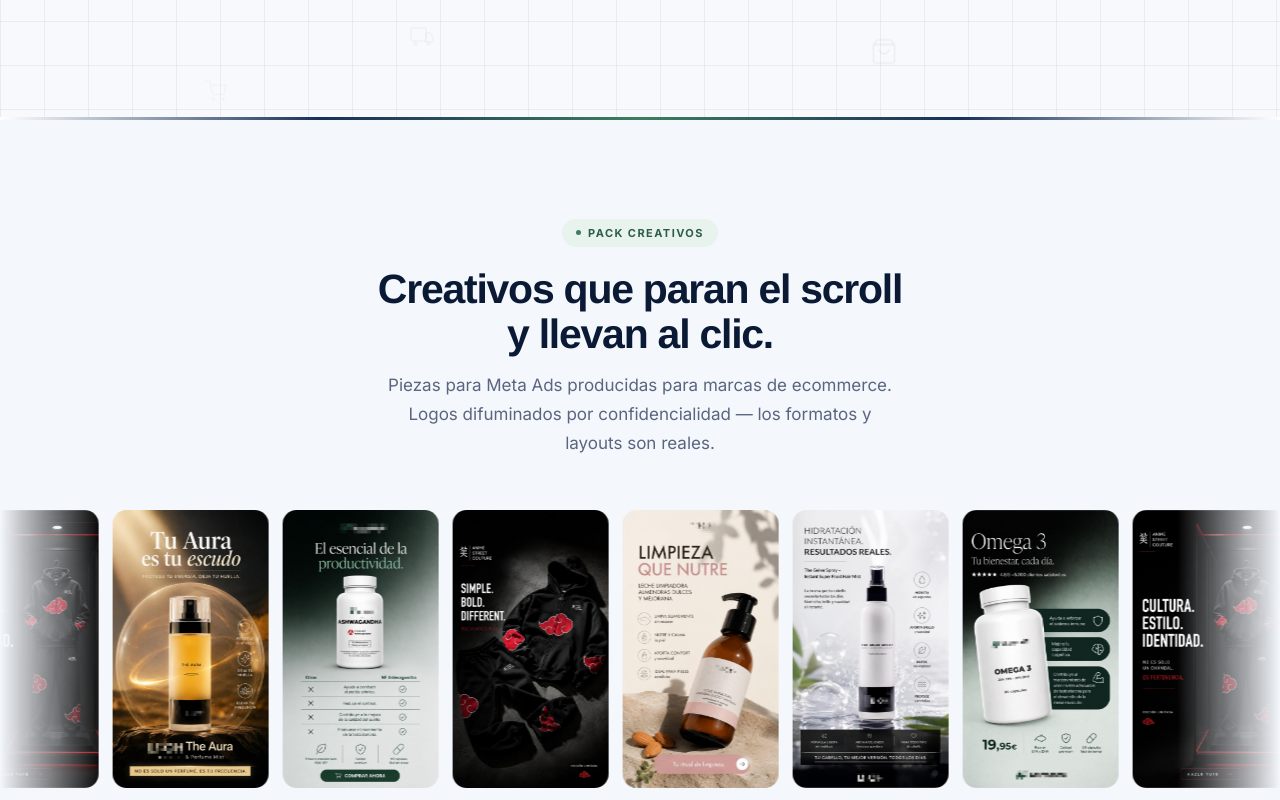
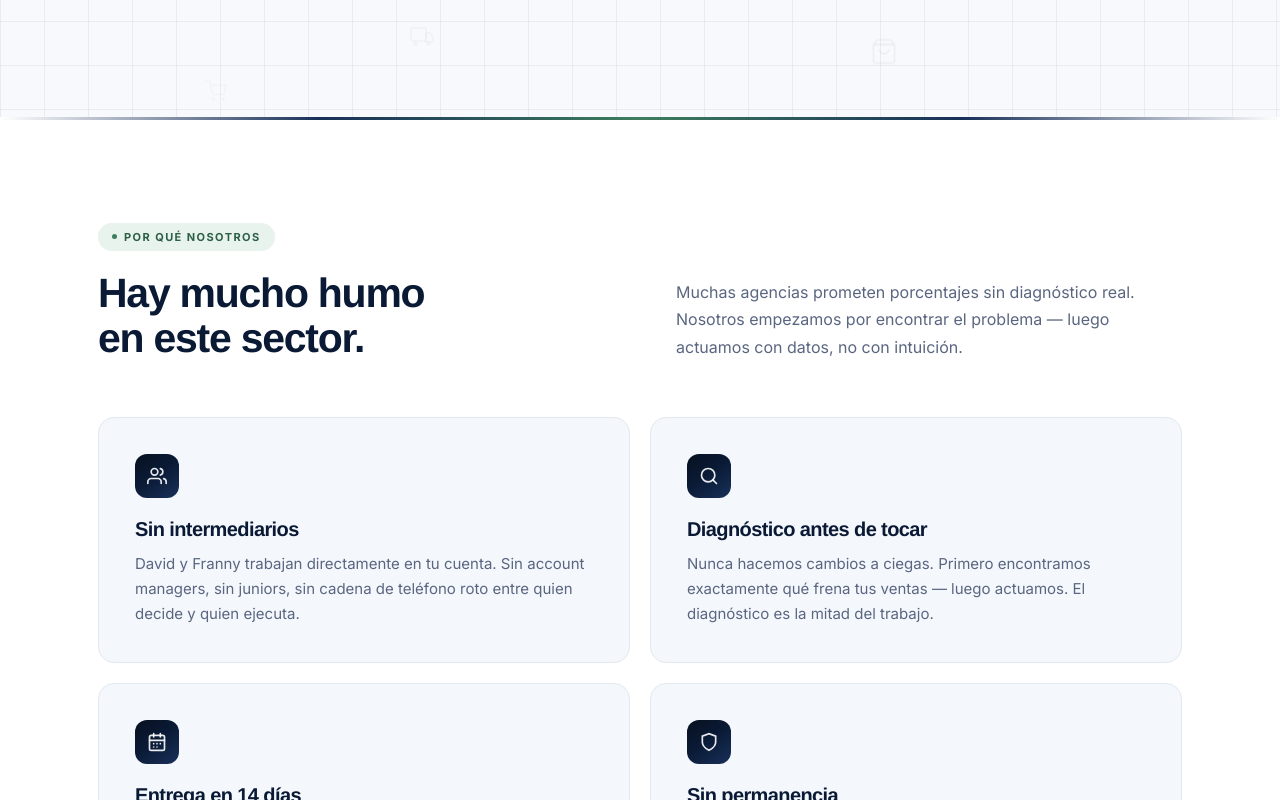
Before and after one commit to Frannypda/aizomedia-website, a Next.js app: page / in a window 1280 px wide. Shown: the part 3980-4780 px from the top of the page. Built offline with nearby package versions, Linux system fonts and the light colour scheme.

Commit message:
Ocultar sección Creativos temporalmente

```diff
--- a/app/page.tsx
+++ b/app/page.tsx
@@ -31,8 +31,8 @@ export default function Home() {
       <ProblemSection />
       <div className="sdiv" />
       <ServicesSection />
-      <div className="sdiv" />
-      <CreativosSection />
+      {/* <div className="sdiv" /> */}
+      {/* <CreativosSection /> */}
       <div className="sdiv" />
       <WhyUsSection />
       <div className="sdiv" />
```
